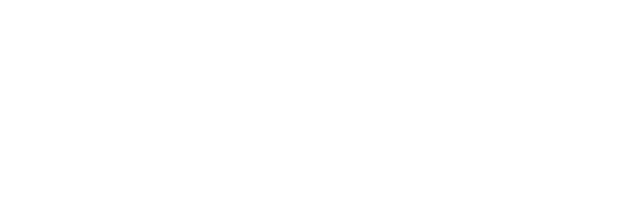
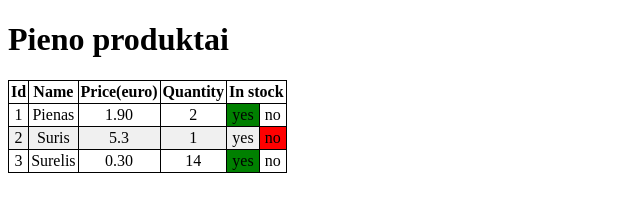
Before and after one commit to mariuskkt/Html-css, a plain HTML site: page index.html in a window 1280 px wide. Shown: the whole page, without its empty margins (0-640 px from the left). Drawn offline with Linux system fonts and the light colour scheme.

Commit message:
first commit

```diff
--- a/index.html
+++ b/index.html
@@ -3,14 +3,52 @@
   <head>
     <meta charset="utf-8">
     <link rel="stylesheet" href="style.css">
-    <title></title>
+    <title>Pirmadienis</title>
   </head>
   <body>
     <header>
-
     </header>
     <main>
-
+      <table>
+        <tr>
+          <h1>Pieno produktai</h1>
+        </tr>
+        <thead>
+          <tr>
+            <th>Id</th>
+            <th>Name</th>
+            <th>Price(euro)</th>
+            <th>Quantity</th>
+            <th colspan="2">In stock</th>
+          </tr>
+        </thead>
+      <tbody>
+        <tr>
+          <td>1</td>
+          <td>Pienas</td>
+          <td>1.90</td>
+          <td>2</td>
+          <td class="green">yes</td>
+          <td class="">no</td>
+        </tr>
+        <tr>
+          <td>2</td>
+          <td>Suris</td>
+          <td>5.3</td>
+          <td>1</td>
+          <td class="">yes</td>
+          <td class="red">no</td>
+        </tr>
+        <tr>
+          <td>3</td>
+          <td>Surelis</td>
+          <td>0.30</td>
+          <td>14</td>
+          <td class="green">yes</td>
+          <td class="">no</td>
+        </tr>
+      </tbody>
+      </table>
     </main>
     <footer>
 
--- a/style.css
+++ b/style.css
@@ -0,0 +1,18 @@
+table, th, td {
+border: 1px solid black;
+border-collapse: collapse;
+text-align: center;
+}
+th, td{
+padding: 2px;
+margin: 1px;
+}
+.green{
+  background-color: green;
+}
+.red{
+  background-color: red;
+}
+tbody tr:nth-child(even) {
+  background: rgb(240, 240, 240);
+}
```
